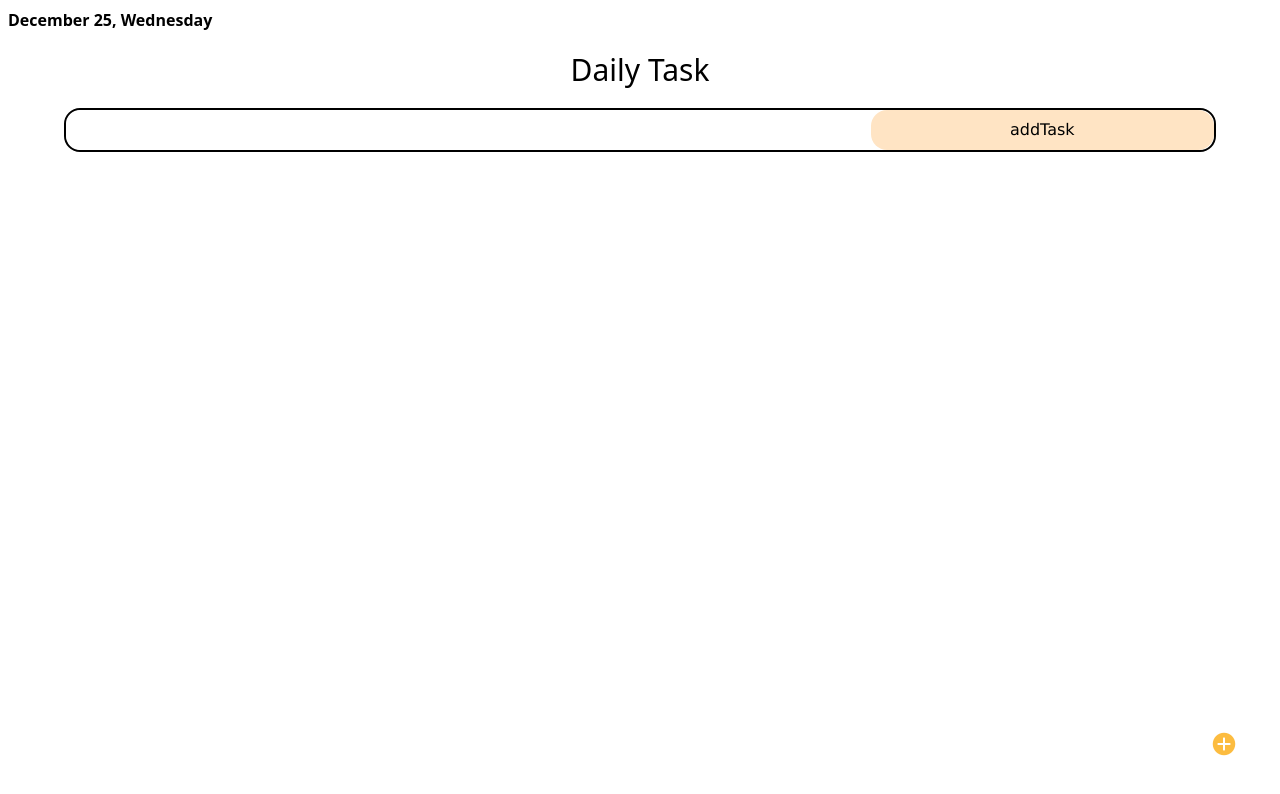
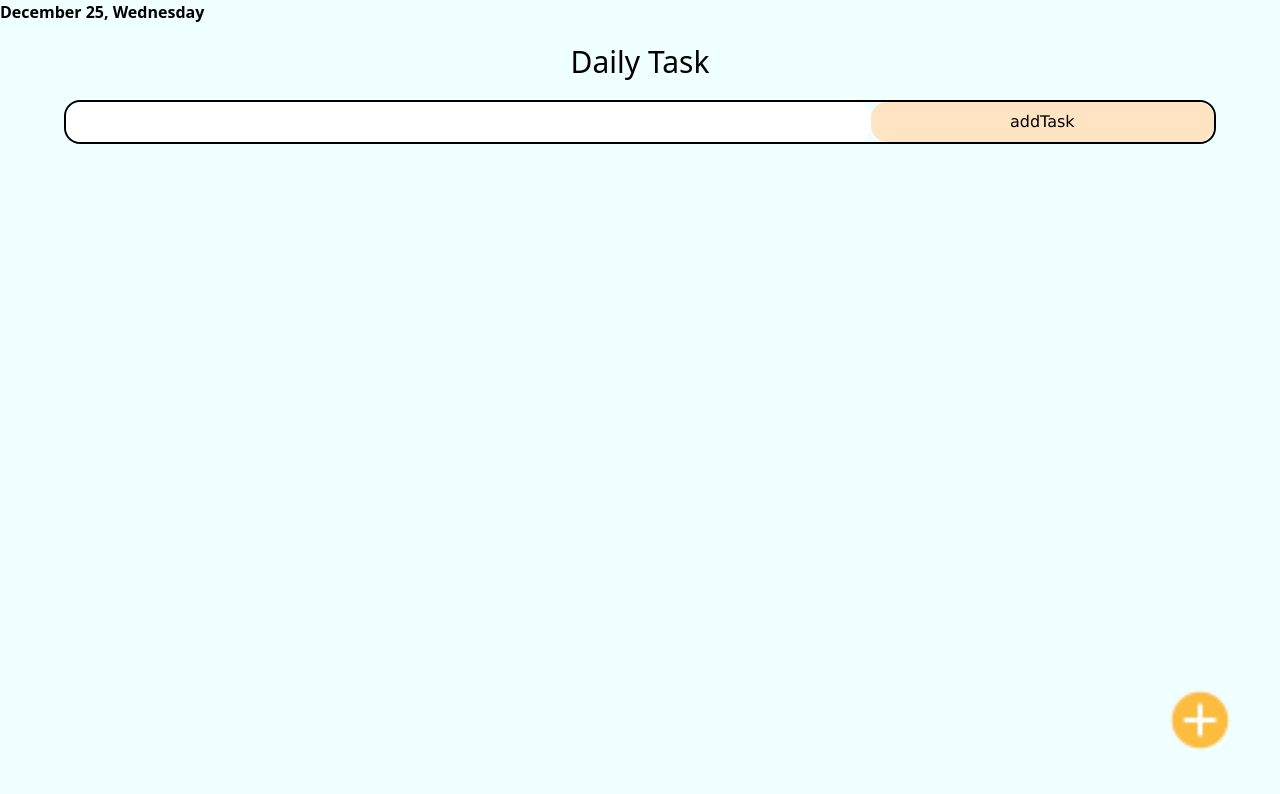
Before and after one commit to alifrayhan1/todoappAssignment, a website built with Vite: page index.html in a window 1280 px wide. Built offline with nearby package versions, Linux system fonts and the light colour scheme.

Commit message:
some change

```diff
--- a/index.html
+++ b/index.html
@@ -10,7 +10,7 @@
 </head>
 <body>
     <header class="text-center">
-     <h1 class="text-start m-2 font-semibold" id="date"></h1>
+     <h1 class="text-start font-semibold" id="date"></h1>
     <h1 class="text-3xl my-5">Daily Task</h1>
     <div id="inputTask" class="">
         <input type="text" id="input" class=" focus:outline-none">
@@ -25,10 +25,8 @@
             <button id="edit">edit</button>
             <button id="delete">delete</button> -->
         </div>
-        <button id="inputFocus" class="fixed right-10 bottom-10 rounded-full"><img src="image/add.png" alt="button"></button>
+        <button id="inputFocus" class="fixed right-6 bottom-6 sm:right-10 sm:bottom-10 rounded-full"><img src="image/add.png" width="80px" height="80px" alt="button"></button>
     </main>
-
-
     <script src="script.js"></script>
 </body>
 </html>
--- a/style.css
+++ b/style.css
@@ -2,6 +2,10 @@
     margin: 0;
     padding: 0;
     box-sizing: border-box;
+}
+body{
+
+    background-color: azure;
 }
 #inputTask{
         border: 2px black solid;
@@ -47,6 +51,3 @@
 .checked{
     text-decoration: line-through;
 }
-.unChecked{
-    text-decoration: none;
-}
```
